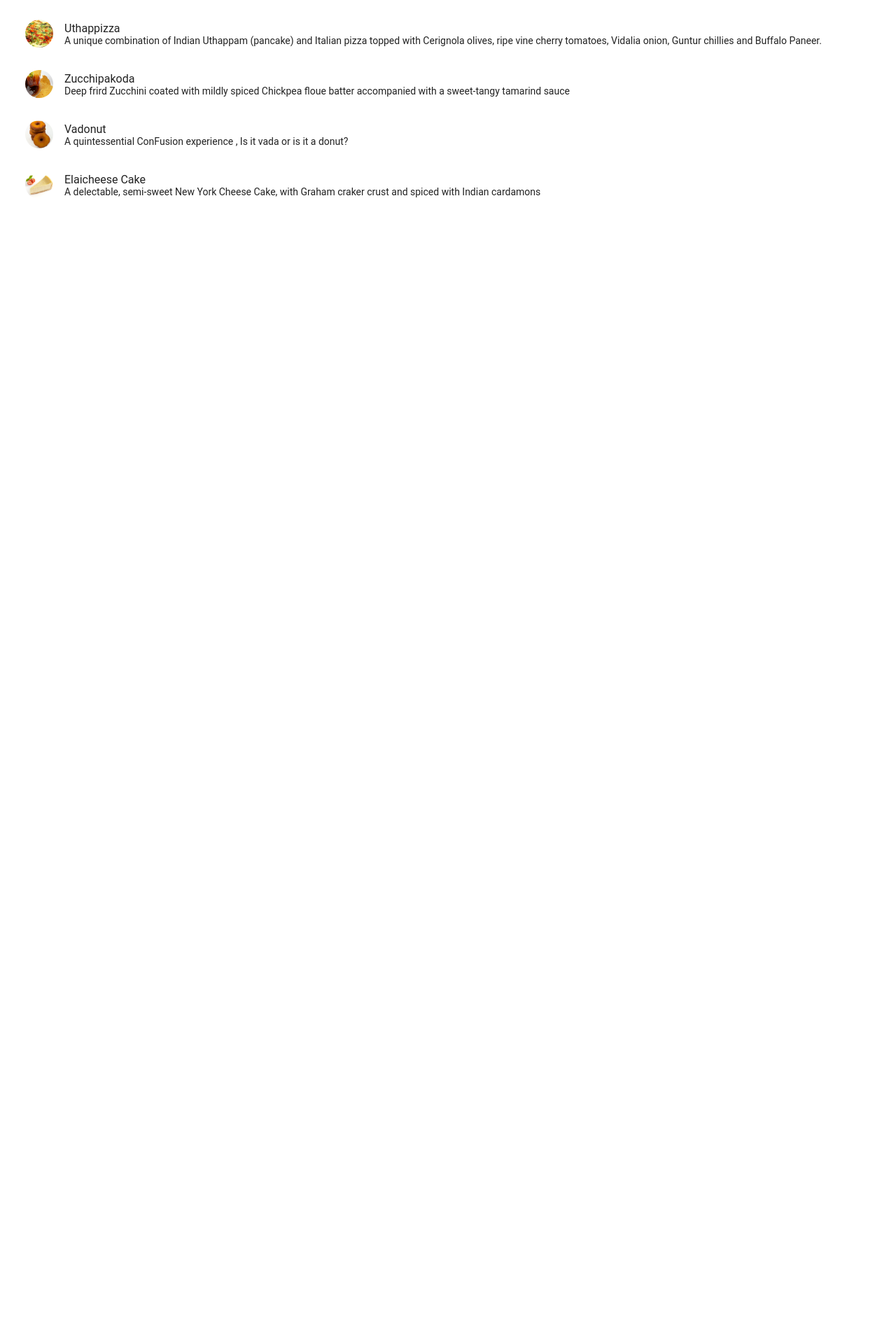
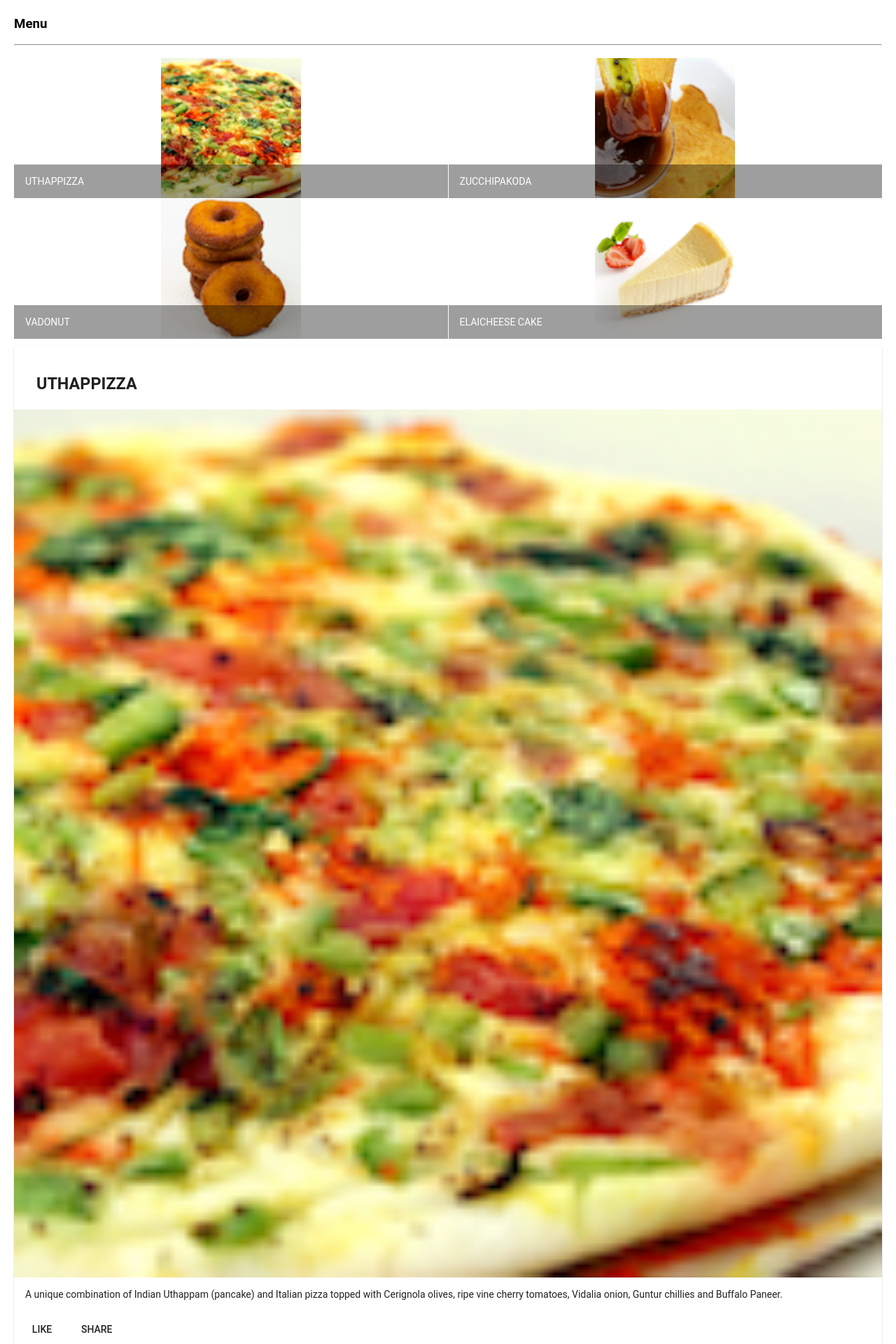
Before and after one commit to charlesxy77/AngularCousera, an Angular app: page / in a window 1280 px wide. Shown: the part 80-2000 px from the top of the page at 70% size. Before the commit the page ends 800 px from the top, so only its background shows below. Built offline with nearby package versions, Linux system fonts and the light colour scheme.

Commit message:
angular component 2

```diff
--- a/src/app/menu/menu.component.html
+++ b/src/app/menu/menu.component.html
@@ -2,14 +2,40 @@
   fxLayout="column"
   fxLayoutGap="10px">
 
-  <mat-list fxFlex>
-    <mat-list-item *ngFor="let dish of dishes">
-      <img matListAvatar src={{dish.image}} alt={{dish.name}}>
-      <h1 matLine>{{dish.name}} </h1>
-      <p matLine>
-        <span> {{dish.description}} </span>
-      </p>
-    </mat-list-item>
-  </mat-list>
+  <div fxFlex>
+    <div>
+      <h3>Menu</h3>
+      <hr>
+    </div>
+  </div>
+
+  <div fxFlex>
+    <mat-grid-list cols="2" rowHeight="200px">
+      <mat-grid-tile *ngFor="let dish of dishes">
+        <img height="200px" src={{dish.image}} alt={{dish.name}}>
+      <mat-grid-tile-footer>
+        <h1>{{dish.name | uppercase}} </h1>
+      </mat-grid-tile-footer>
+      </mat-grid-tile>
+    </mat-grid-list>
+  </div>
+
+  <div fxFlex *ngIf="selectedDish">
+    <mat-card>
+      <mat-card-header>
+        <mat-card-title>
+          <h3>{{selectedDish.name | uppercase}}</h3>
+        </mat-card-title>
+      </mat-card-header>
+      <img mat-card-image src={{selectedDish.image}} alt={{selectedDish.name}}>
+      <mat-card-content>
+        <p>{{selectedDish.description}}</p>
+      </mat-card-content>
+      <mat-card-actions>
+        <button mat-button>LIKE</button>
+        <button mat-button>SHARE</button>
+      </mat-card-actions>
+    </mat-card>
+  </div>
 
 </div>
--- a/src/app/menu/menu.component.ts
+++ b/src/app/menu/menu.component.ts
@@ -1,14 +1,7 @@
 import { Component, OnInit } from '@angular/core';
 import { Dish } from '../shared/dish';
 
-@Component({
-  selector: 'app-menu',
-  templateUrl: './menu.component.html',
-  styleUrls: ['./menu.component.scss']
-})
-export class MenuComponent implements OnInit {
-
-  dishes: Dish[] = [
+const DISHES: Dish[] = [
   {
     id: '0',
     name: 'Uthappizza',
@@ -52,7 +45,16 @@ export class MenuComponent implements OnInit {
   }
 ];
 
+@Component({
+  selector: 'app-menu',
+  templateUrl: './menu.component.html',
+  styleUrls: ['./menu.component.scss']
+})
+export class MenuComponent implements OnInit {
 
+  dishes: Dish[] = DISHES;
+
+  selectedDish: Dish = DISHES[0];
 
   constructor() { }
 
```
Also changed, not shown: src/app/app.module.ts (+7 -1 lines). Lines whose indentation alone changed are shown as unchanged.
